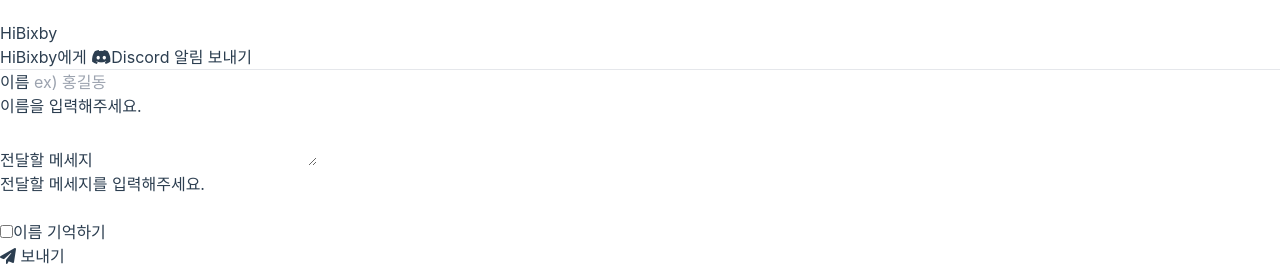
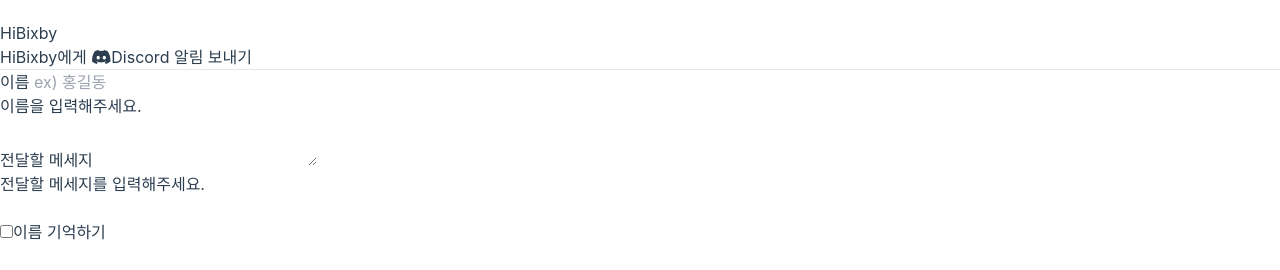
Before and after one commit to HiBixby/ContactMe, a Vue app: page / in a window 1280 px wide. Shown: the part 1745-2015 px from the top of the page. Built offline with nearby package versions, Linux system fonts and the light colour scheme; a web font is replaced by a local one.

Commit message:
📱 Apply flex textarea height

```diff
--- a/src/App.vue
+++ b/src/App.vue
@@ -1,28 +1,30 @@
 <template>
+  <div class="min-h-full flex flex-col">
     <!-- Success alert -->
     <CustomAlert
       v-bind:success="success"
       @dismissAlert="dismissAlert"
+      class="flex-none"
     ></CustomAlert>
 
     <!-- Logo -->
-  <HeadLine></HeadLine>
+    <HeadLine class="flex-none"></HeadLine>
     <hr />
 
     <!-- form -->
-  <form v-on:submit.prevent="sendMessage">
-    <div class="px-3 py-3">
+    <form v-on:submit.prevent="sendMessage" class="flex-1 flex">
+      <div class="w-full px-10 py-10 flex flex-col">
         <!-- text inputs start -->
         <label
           ref_for="name"
-        class="after:content-['*'] after:ml-0.5 after:text-red-500 block text-sm font-medium text-slate-700"
+          class="after:content-['*'] after:ml-0.5 after:text-red-500 block font-medium text-slate-700"
         >
           이름
         </label>
         <input
           id="name"
           type="text"
-        class="peer mt-1 px-3 py-2 bg-white border shadow-sm border-slate-300 placeholder-slate-400 focus:outline-none focus:border-sky-500 focus:ring-sky-500 block w-full rounded-md sm:text-sm focus:ring-1 invalid:border-pink-500 invalid:text-pink-600 focus:invalid:border-pink-500 focus:invalid:ring-pink-500"
+          class="peer mt-1 px-3 py-2 bg-white border shadow-sm border-slate-300 placeholder-slate-400 focus:outline-none focus:border-sky-500 focus:ring-sky-500 block w-full rounded-md focus:ring-1 invalid:border-pink-500 invalid:text-pink-600 focus:invalid:border-pink-500 focus:invalid:ring-pink-500"
           v-model.lazy="name"
           required
           placeholder="ex) 홍길동"
@@ -34,45 +36,48 @@
         </p>
         <label
           ref_for="message"
-        class="after:content-['*'] after:ml-0.5 after:text-red-500 block text-sm font-medium text-slate-700"
+          class="after:content-['*'] after:ml-0.5 after:text-red-500 block font-medium text-slate-700"
         >
           전달할 메세지
         </label>
         <textarea
           id="message"
-        class="peer mt-1 px-3 py-2 bg-white border shadow-sm border-slate-300 placeholder-slate-400 focus:outline-none focus:border-sky-500 focus:ring-sky-500 block w-full rounded-md sm:text-sm focus:ring-1 invalid:border-pink-500 invalid:text-pink-600 focus:invalid:border-pink-500 focus:invalid:ring-pink-500"
+          class="flex-1 peer mt-1 px-3 py-2 bg-white border shadow-sm border-slate-300 placeholder-slate-400 focus:outline-none focus:border-sky-500 focus:ring-sky-500 block w-full rounded-md focus:ring-1 invalid:border-pink-500 invalid:text-pink-600 focus:invalid:border-pink-500 focus:invalid:ring-pink-500"
           v-model.lazy="message"
           required
           title="전달할 메세지를 입력하세요"
           alt="전달할 메세지 입력 박스"
         ></textarea>
-      <p class="mt-2 invisible peer-invalid:visible text-pink-600 text-sm">
+        <p class="mt-2 invisible peer-invalid:visible text-pink-600">
           전달할 메세지를 입력해주세요.
         </p>
         <br />
-
+        <div class="기억하기">
           <input
             id="remember"
             type="checkbox"
             v-model="remember"
             v-on:change="rememberMe"
-        class="checked:bg-blue-500 ..."
+            class="checked:bg-blue-500 mr-2"
             alt="이름 기억하기 체크박스"
           />
           <label for="remember" class="">이름 기억하기</label>
+        </div>
         <br />
         <button
           type="submit"
-        class="rounded-lg p-2 text-white bg-gradient-to-r from-green-400 to-blue-500 hover:from-pink-500 hover:to-yellow-500 active:bg-sky-700 focus:outline-none focus:ring focus:ring-sky-300 w-full"
+          class="rounded-lg p-2 text-white bg-gradient-to-r from-green-400 to-blue-500 hover:from-pink-500 hover:to-yellow-500 active:bg-sky-700 focus:outline-none focus:ring focus:ring-sky-300 w-full h-12 text-lg"
           alt="보내기 버튼"
         >
           <i class="fa-solid fa-paper-plane"></i> 보내기
         </button>
       </div>
     </form>
+  </div>
 </template>
 
 <script>
+/* eslint-disable */
 import axios from "axios";
 import CustomAlert from "./components/CustomAlert.vue";
 import HeadLine from "./components/HeadLine.vue";
@@ -149,7 +154,11 @@
 
 <style>
 @import url("https://cdn.jsdelivr.net/gh/orioncactus/pretendard/dist/web/static/pretendard-dynamic-subset.css");
-
+html,
+body {
+  height: 100%;
+  margin: 0px;
+}
 #app {
   font-family: "Pretendard", -apple-system, BlinkMacSystemFont, system-ui,
     Roboto, "Helvetica Neue", "Segoe UI", "Apple SD Gothic Neo", "Noto Sans KR",
@@ -157,5 +166,6 @@
   -webkit-font-smoothing: antialiased;
   -moz-osx-font-smoothing: grayscale;
   color: #2c3e50;
+  height: 100%;
 }
 </style>
--- a/src/index.css
+++ b/src/index.css
@@ -2,8 +2,3 @@
 @tailwind base;
 @tailwind components;
 @tailwind utilities;
-
-body{
-    margin:0;
-    padding: 0;
-}
```
Also changed, not shown: 11 other files (tests, documents, lock files or other folders). Lines whose indentation alone changed are shown as unchanged.
